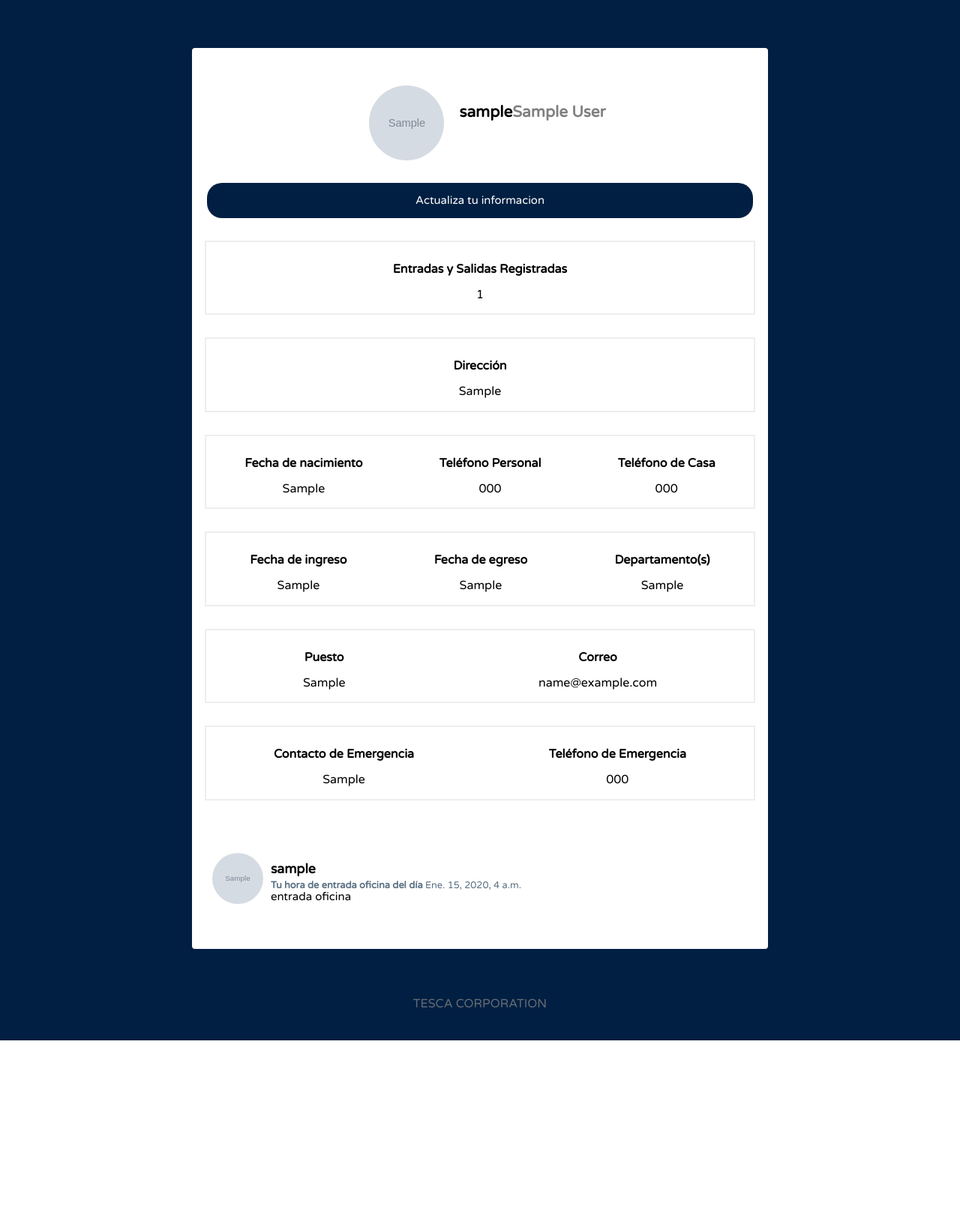
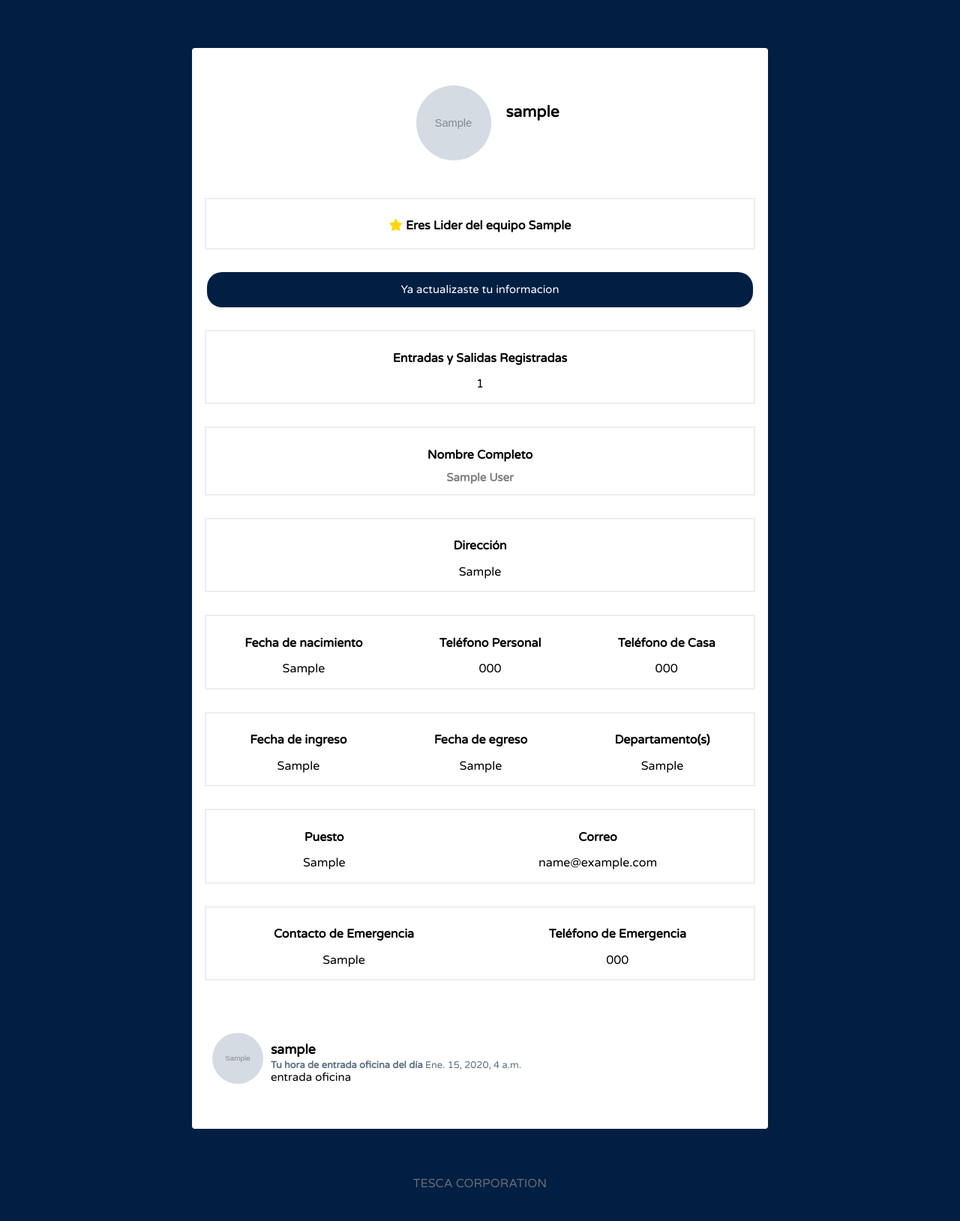
Before and after one commit to OmarLaraSalomon/wesker-cardex, a Django app: a page that uses social/templates/social/profile.html in a window 1280 px wide. Shown: the part 71-1700 px from the top of the page at 75% size. Before the commit the page ends 1459 px from the top, so only its background shows below. Run offline with Django 3.2, Linux system fonts and the light colour scheme; tables that the repository leaves empty hold one stand-in row (values such as "Sample post"); grey boxes marked "Sample" are stand-in pictures; some libraries are stand-ins or nearby versions.

Commit message:
[update] lider funcional

```diff
--- a/social/admin.py
+++ b/social/admin.py
@@ -24,8 +24,8 @@ class PostAdmin(admin.ModelAdmin):
 class ProfileAdmin(admin.ModelAdmin):
     """Profile model admin."""
 
-    list_display = ('id','first_name','last_name','telefono','telefono_casa','nacimiento','direccion','contacto_emergencia','telefono_emergencia','puesto','departamento')
-    list_filter = ('id', 'first_name','departamento')
+    list_display = ('id','first_name','last_name','telefono','telefono_casa','nacimiento','direccion','contacto_emergencia','telefono_emergencia','puesto','departamento','is_leader')
+    list_filter = ('first_name','departamento','is_leader')
 
 @admin.register(Egresos)
 class EgresoAdmin(admin.ModelAdmin):
--- a/social/models.py
+++ b/social/models.py
@@ -73,6 +73,8 @@ class Information(models.Model):
     telefono_emergencia = models.CharField(max_length=250, null=True)
     puesto = models.CharField(max_length=250, null=True)
     departamento = models.CharField(max_length=250, null=True)
+    is_leader = models.BooleanField(default=False,null=True)
+
 
 
 
--- a/social/templates/social/profile.html
+++ b/social/templates/social/profile.html
@@ -2,12 +2,15 @@
 <!--{% load static %}-->
 {% block content %}
 
+<head>
+	<script src="https://kit.fontawesome.com/c8ee4f8012.js" crossorigin="anonymous"></script>
+</head>
 <!-- Profile -->
 <div class="profile">
 	{% load static from static %}
 	<img src="{{user.profile.image.url}}">
 	<h2>{{ user.username }}</h2>
-	<h2 style="color: gray;"><span>{{ user.information.first_name }} {{ user.information.last_name }}</span></h2>
+	<!-- <h2 style="color: gray;"><span>{{ user.information.first_name }} {{ user.information.last_name }}</span></h2> -->
 
 
 	<!-- {% if request.user.is_authenticated %}
@@ -20,8 +23,31 @@
 	{% endif %}
 	{% endif %} -->
 </div>
+
+
+<div class="follow">
+	<div>
+		{% if user.information.is_leader %}
+
+		<h5 style='padding-bottom: 20px'> <i style="color: gold;" class="fa fa-star" aria-hidden="true"></i>&nbsp;Eres Lider
+			del equipo {{user.information.departamento}} </h5>
+
+		{% else %}
+		<h5 style='padding-bottom: 20px'> <i class="fa fa-users" aria-hidden="true"></i>&nbsp;Eres Parte del equipo {{user.information.departamento}}</h5>
+		{% endif %}
+	</div>
+</div>
+
+
+
 <div class="profile1">
+	{% if user.id == user.information.user_id %}
+	<a class="btnInf">Ya actualizaste tu informacion</a>
+	{% else %}
 	<a class="btnInf" href="{% url 'information' %}">Actualiza tu informacion</a>
+
+	{% endif %}
+
 </div>
 
 
@@ -34,6 +60,13 @@
 </div>
 
 <!-- PISO 2 -->
+
+<div class="follow">
+	<div>
+		<h5>Nombre Completo</h5>
+		<h2 style="color: gray;"><span>{{ user.information.first_name }} {{ user.information.last_name }}</span></h2>
+	</div>
+</div>
 
 <div class="follow">
 	<div>
```
Also changed, not shown: social/templates/social/information.html (+4 -3 lines), social/migrations/0002_boolean_leader.py (added), 1 other file.
